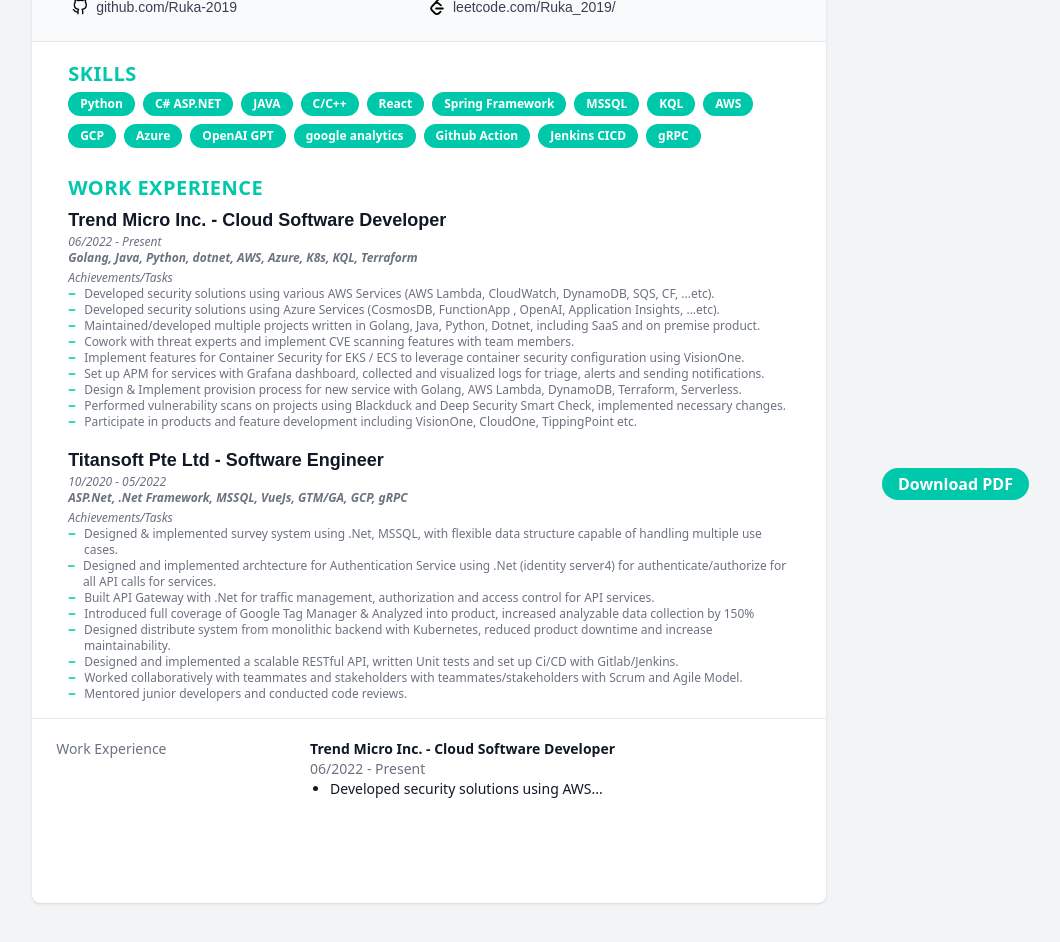
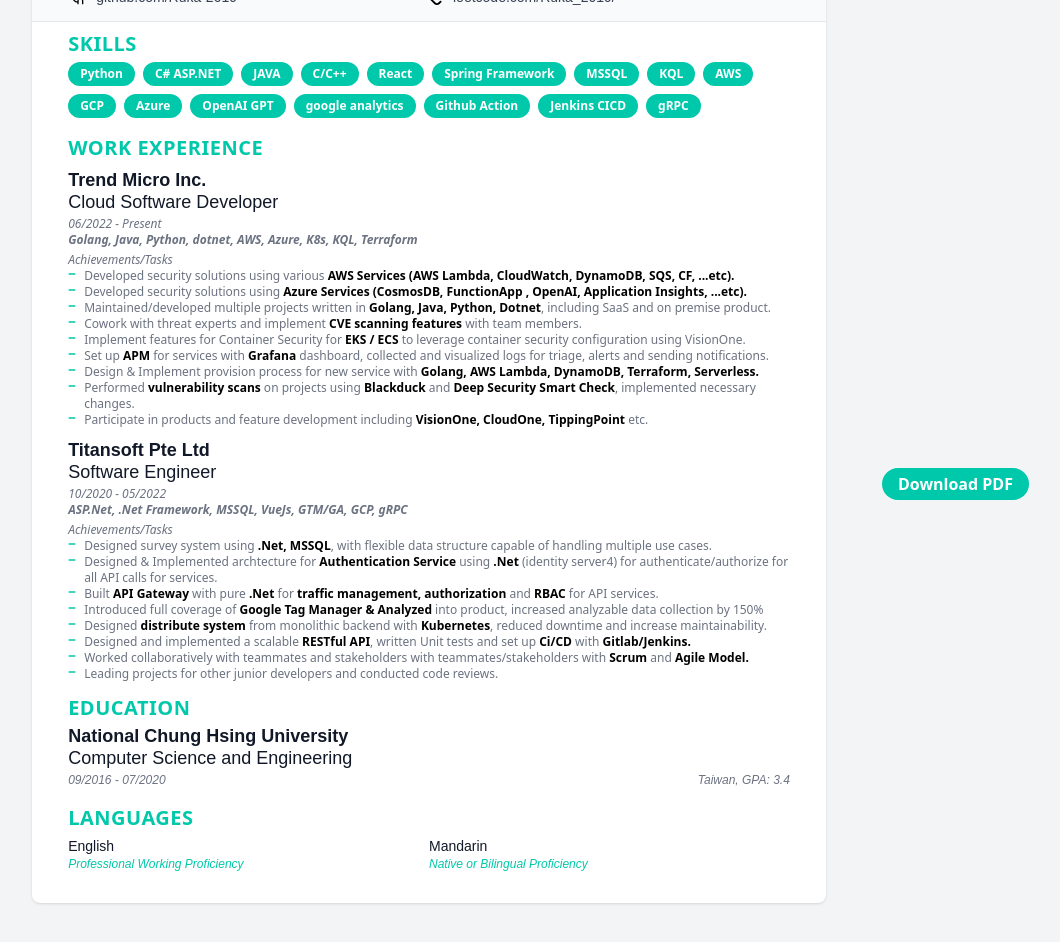
Before and after one commit to Ruka-2019/Ruka-Resume-maker, a React (Create React App) app: page / in a window 1280 px wide. Shown: the part 260-1202 px from the top of the page, without its empty margins (211-1271 px from the left). Built offline with nearby package versions, Linux system fonts and the light colour scheme.

Commit message:
Add other sections, fix bug for printing two pages

```diff
--- /dev/null
+++ b/src/component/EducationItem.tsx
@@ -0,0 +1,19 @@
+import React from "react";
+interface EducationItemProps {
+    institution: string;
+    degree: string;
+    dateRange: string[];
+    location: string;
+    gpa: string;
+}
+
+export const EducationItem: React.FC<EducationItemProps> = ({ institution, degree, dateRange, location, gpa }) => (
+    <div className="my-0">
+        <h3 className="text-lg font-bold text-gray-900 font-ubuntu">{institution}</h3>
+        <p className="text-lg text-gray-900 font-ubuntu -mt-1.5">{degree}</p>
+        <div className="flex justify-between items-center font-ubuntu">
+            <p className="text-xs font-light text-gray-500 italic font-ubuntu">{dateRange.join(' - ')}</p>
+            <p className="text-xs font-light text-gray-500 italic font-ubuntu">{location}, GPA: {gpa}</p>
+        </div>
+    </div>
+);
--- /dev/null
+++ b/src/component/LanguageItem.tsx
@@ -0,0 +1,13 @@
+import React from "react";
+
+interface LanguageItemProps {
+    language: string;
+    proficiency: string;
+}
+
+export const LanguageItem: React.FC<LanguageItemProps> = ({ language, proficiency }) => (
+    <div className="grid grid-cols-1">
+        <span className="text-sm text-gray-900 font-ubuntu">{language}</span>
+        <span className="text-xs text-gray-500 italic text-mainThemeColor font-ubuntu">{proficiency}</span>
+    </div>
+);
--- a/src/component/WorkExperienceItem.tsx
+++ b/src/component/WorkExperienceItem.tsx
@@ -1,5 +1,6 @@
 import React from "react";
 import { FaMinus } from "react-icons/fa";
+import {Console} from "inspector";
 
 interface WorkItemProps {
     comTitle: string;
@@ -9,19 +10,37 @@
     tasks: string[];
 }
 
-export const WorkItem: React.FC<WorkItemProps> = ({ comTitle, jobTitle, dateRange, skills, tasks }) => (
-    <div className="mb-4">
-        <h3 className="text-lg font-bold text-gray-900 font-ubuntu">{comTitle} - {jobTitle}</h3>
+export const WorkItem: React.FC<WorkItemProps> = ({ comTitle, jobTitle, dateRange, skills, tasks }) => {
+
+    const parseAndStyleTask = (task: string) => {
+        const parts = task.split(/(`.*?`)/);
+        const styledTask = parts.map(part => {
+            if (part.startsWith('`') && part.endsWith('`')) {
+                const text = part.slice(1, -1); // Remove backticks
+                return `<span style="font-weight: bold; color: black;">${text}</span>`;
+            }
+            return part;
+        }).join('');
+
+        return { __html: styledTask };
+    };
+
+    return (
+        <div className="mb-2">
+            <h3 className="text-lg font-bold text-gray-900 font-ubuntu">{comTitle}</h3>
+            <p className="text-lg text-gray-900 font-ubuntu -mt-1.5">{jobTitle}</p>
             <p className="text-xs font-light text-gray-500 italic">{dateRange.join(' - ')}</p>
             <p className="text-xs font-bold text-gray-500 italic italic mb-1">{skills.join(', ')}</p>
             <p className="text-xs font-light text-gray-500 italic">Achievements/Tasks</p>
-        <ul className="pl-0 text-xs text-gray-500">
+            <ul className="pl-0 text-xs text-gray-500" style={{ whiteSpace: 'pre-wrap' }}>
                 {tasks.map((task, index) => (
                     <li key={index} className="flex items-start">
-                    <FaMinus className="h-2 w-2 text-mainThemeColor mt-1 mr-2" />
-                    {task}
+                        <FaMinus className="h-2 w-2 text-mainThemeColor mt-0.6 mr-2"/>
+                        {/*{renderTaskWithStyle(task)}*/}
+                        <span className="flex-1" dangerouslySetInnerHTML={parseAndStyleTask(task)}></span>
                     </li>
                 ))}
             </ul>
         </div>
-);
+    )
+};
--- a/src/pages/Resume.tsx
+++ b/src/pages/Resume.tsx
@@ -7,8 +7,10 @@
 //@ts-ignore
 import html2pdf from 'html2pdf.js';
 import {WorkItem} from "../component/WorkExperienceItem";
+import {EducationItem} from "../component/EducationItem";
+import {LanguageItem} from "../component/LanguageItem";
 
-const ResumeBK = () => {
+const Resume = () => {
     const resumeRef = useRef(null);
     const printResume = () => {
         window.print();
@@ -19,21 +21,20 @@
         if (element) {
             // Use html2pdf options
             const options = {
-                margin:       0,
-                filename:     'resume.pdf',
-                image:        { type: 'jpeg', quality: 1 },
-                html2canvas:  {
+                margin: 0,
+                filename: 'resume.pdf',
+                image: {type: 'jpeg', quality: 1},
+                html2canvas: {
                     scale: 3,
-                    letterRendering: true
+                    letterRendering: true,
                 },
-                jsPDF:        { unit: 'mm', format: 'a4'}
+                jsPDF: {unit: 'mm', format: 'a4'}
             };
 
             // Create PDF
             html2pdf().from(element).set(options).save();
         }
     };
-
 
 
     const skills: string[] = ["Python", "C# ASP.NET", "JAVA", "C/C++", "React", "Spring Framework", "MSSQL", "KQL", "AWS", "GCP", "Azure", "OpenAI GPT", "google analytics", "Github Action", "Jenkins CICD", "gRPC"];
@@ -45,15 +46,15 @@
             dateRange: ["06/2022", "Present"],
             skills: ["Golang", "Java", "Python", "dotnet", "AWS", "Azure", "K8s", "KQL", "Terraform"],
             tasks: [
-                "Developed security solutions using various AWS Services (AWS Lambda, CloudWatch, DynamoDB, SQS, CF, ...etc).",
-                "Developed security solutions using Azure Services (CosmosDB, FunctionApp , OpenAI, Application Insights, ...etc).",
-                "Maintained/developed multiple projects written in Golang, Java, Python, Dotnet, including SaaS and on premise product.",
-                "Cowork with threat experts and implement CVE scanning features with team members.",
-                "Implement features for Container Security for EKS / ECS to leverage container security configuration using VisionOne.",
-                "Set up APM for services with Grafana dashboard, collected and visualized logs for triage, alerts and sending notifications.",
-                "Design & Implement provision process for new service with Golang, AWS Lambda, DynamoDB, Terraform, Serverless.",
-                "Performed vulnerability scans on projects using Blackduck and Deep Security Smart Check, implemented necessary changes.",
-                "Participate in products and feature development including VisionOne, CloudOne, TippingPoint etc."
+                "Developed security solutions using various `AWS Services (AWS Lambda, CloudWatch, DynamoDB, SQS, CF, ...etc).`",
+                "Developed security solutions using `Azure Services (CosmosDB, FunctionApp , OpenAI, Application Insights, ...etc).`",
+                "Maintained/developed multiple projects written in `Golang, Java, Python, Dotnet`, including SaaS and on premise product.",
+                "Cowork with threat experts and implement `CVE scanning features` with team members.",
+                "Implement features for Container Security for `EKS / ECS` to leverage container security configuration using VisionOne.",
+                "Set up `APM` for services with `Grafana` dashboard, collected and visualized logs for triage, alerts and sending notifications.",
+                "Design & Implement provision process for new service with `Golang, AWS Lambda, DynamoDB, Terraform, Serverless.`",
+                "Performed `vulnerability scans` on projects using `Blackduck` and `Deep Security Smart Check`, implemented necessary changes.",
+                "Participate in products and feature development including `VisionOne, CloudOne, TippingPoint` etc."
             ]
         },
         // Append another work item here or dynamically
@@ -61,20 +62,38 @@
             comTitle: "Titansoft Pte Ltd",
             jobTitle: "Software Engineer",
             dateRange: ["10/2020", "05/2022"],
-            skills: ["ASP.Net",".Net Framework","MSSQL","VueJs","GTM/GA","GCP","gRPC"],
+            skills: ["ASP.Net", ".Net Framework", "MSSQL", "VueJs", "GTM/GA", "GCP", "gRPC"],
             tasks: [
-                "Designed & implemented survey system using .Net, MSSQL, with flexible data structure capable of handling multiple use cases.",
-                "Designed and implemented archtecture for Authentication Service using .Net (identity server4) for authenticate/authorize for all API calls for services.",
-                "Built API Gateway with .Net for traffic management, authorization and access control for API services.",
-                "Introduced full coverage of Google Tag Manager & Analyzed into product, increased analyzable data collection by 150%",
-                "Designed distribute system from monolithic backend with Kubernetes, reduced product downtime and increase maintainability.",
-                "Designed and implemented a scalable RESTful API, written Unit tests and set up Ci/CD with Gitlab/Jenkins.",
-                "Worked collaboratively with teammates and stakeholders with teammates/stakeholders with Scrum and Agile Model.",
-                "Mentored junior developers and conducted code reviews."
+                "Designed survey system using `.Net, MSSQL`, with flexible data structure capable of handling multiple use cases.",
+                "Designed & Implemented archtecture for `Authentication Service` using `.Net` (identity server4) for authenticate/authorize for all API calls for services.",
+                "Built `API Gateway` with pure `.Net` for `traffic management, authorization` and `RBAC` for API services.",
+                "Introduced full coverage of `Google Tag Manager & Analyzed` into product, increased analyzable data collection by 150%",
+                "Designed `distribute system` from monolithic backend with `Kubernetes`, reduced downtime and increase maintainability.",
+                "Designed and implemented a scalable `RESTful API`, written Unit tests and set up `Ci/CD` with `Gitlab/Jenkins.`",
+                "Worked collaboratively with teammates and stakeholders with teammates/stakeholders with `Scrum` and `Agile Model.`",
+                "Leading projects for other junior developers and conducted code reviews."
             ]
         }
     ];
 
+    const education = [{
+        institution: "National Chung Hsing University",
+        degree: "Computer Science and Engineering",
+        dateRange: ["09/2016","07/2020"],
+        location: "Taiwan",
+        gpa: "3.4"
+    }];
+
+    const languages = [
+        {
+            language: "English",
+            proficiency: "Professional Working Proficiency",
+        },
+        {
+            language: "Mandarin",
+            proficiency: "Native or Bilingual Proficiency",
+        }
+    ];
 
 
     return (
@@ -85,14 +104,15 @@
             >
                 Download PDF
             </button>
-            <div ref={resumeRef} className="bg-white shadow overflow-hidden sm:rounded-lg "
+            <div className="bg-white shadow overflow-hidden sm:rounded-lg"
                  style={{width: '210mm', height: '297mm'}}>
+            <div ref={resumeRef}>
                 <div className="mt-3 mx-3 px-4 py-5 sm:px-6 border-b border-gray-200">
                     <h3 className="text-4xl text-gray-900 font-ubuntu">Jian Lin</h3>
                     <p className="mt-3 mb-4 max-w-2xl text-1.5xl text-gray-500 font-ubuntu">Software Engineer</p>
                     <p className="text-gray-700 text-1xl font-ubuntu">Computer Science and Engineering</p>
                 </div>
-                <div className="border-t border-b border-gray-200 px-10 py-5 bg-gray-50">
+                <div className="border-t border-b border-gray-200 px-10 py-2.5 bg-gray-50">
                     <div className="grid grid-cols-2 gap-y-1">
                         <ContactItem icon={FiMail} text="ruka9278@gmail.com"/>
                         <ContactItem icon={FiPhone} text="+886 933653596"/>
@@ -102,7 +122,7 @@
                         <ContactItem icon={SiLeetcode} text="leetcode.com/Ruka_2019/"/>
                     </div>
                 </div>
-                <div className="mx-3 pt-2.5">
+                <div className="mx-3 pt-0">
                     <div className="px-4 pt-2 sm:px-6">
                         <dt className="text-xl font-bold uppercase tracking-wide text-mainThemeColor">Skills</dt>
                     </div>
@@ -115,13 +135,12 @@
                         }
                     </dd>
                 </div>
-                <div className="mx-3 pt-2.5">
+                <div className="mx-3 pt-0">
                     <div className="px-4 py-1 sm:px-6">
                         <h2 className="text-xl font-bold uppercase tracking-wide text-mainThemeColor">Work
                             Experience</h2>
                     </div>
                     <div className="bg-white px-4 sm:grid sm:grid-cols-1 sm:gap-0 sm:px-6">
-
                         {workItems.map((item, index) => (
                             <WorkItem
                                 key={index}
@@ -132,39 +151,43 @@
                                 tasks={item.tasks}
                             />
                         ))}
-                        {/* Add more work experiences */}
                     </div>
-                    {/* Education Section */}
-                    {/* Repeat the pattern for education */}
                 </div>
+                <div className="mx-3 pt-0">
+                    <div className="px-4 mt-1 sm:px-6">
+                        <h2 className="text-xl font-bold uppercase tracking-wide text-mainThemeColor">Education</h2>
+                    </div>
+                    <div className="bg-white px-4 sm:grid sm:grid-cols-1 sm:gap-0 sm:px-6">
 
-
-                <div className="border-t border-gray-200">
-                    <dl>
-                        {/* Work Experience Section */}
-                        <div className="bg-white px-4 py-5 sm:grid sm:grid-cols-3 sm:gap-4 sm:px-6">
-                            <dt className="text-sm font-medium text-gray-500">Work Experience</dt>
-                            <dd className="mt-1 text-sm text-gray-900 sm:mt-0 sm:col-span-2">
-                                {/* Work items here */}
-                                <div className="mb-4">
-                                    <h4 className="text-sm font-bold text-gray-900">Trend Micro Inc. - Cloud Software
-                                        Developer</h4>
-                                    <p className="text-sm text-gray-500">06/2022 - Present</p>
-                                    <ul className="list-disc pl-5">
-                                        <li className="text-sm">Developed security solutions using AWS...</li>
-                                        {/* Add more work details */}
-                                    </ul>
-                                </div>
-                                {/* Add more work experiences */}
-                            </dd>
-                        </div>
-                        {/* Education Section */}
-                        {/* Repeat the pattern for education */}
-                    </dl>
+                        {education.map((item, index) => (
+                            <EducationItem
+                                institution={item.institution}
+                                degree={item.degree}
+                                dateRange={item.dateRange}
+                                location={item.location}
+                                gpa={item.gpa}
+                            />
+                        ))}
+                    </div>
                 </div>
+                <div className="mx-3 mt-4">
+                    <div className="px-4 mt-1 sm:px-6">
+                        <h2 className="text-xl font-bold uppercase tracking-wide text-mainThemeColor">Languages</h2>
+                    </div>
+                    <div className="bg-white px-4 pt-1 sm:grid sm:grid-cols-2 sm:gap-0 sm:px-6">
+                        {languages.map((item, index) => (
+                            <LanguageItem
+                                key={index}
+                                language={item.language}
+                                proficiency={item.proficiency}
+                            />
+                        ))}
+                    </div>
+                </div>
+            </div>
             </div>
         </div>
     );
 };
 
-export default ResumeBK;
+export default Resume;
--- a/tailwind.config.js
+++ b/tailwind.config.js
@@ -20,6 +20,9 @@
         skillTagBackground: '#00c8aa',
         skillTagText: '#ffffff',
       },
+      margin: {
+        '0.6': '0.15rem', // Assuming you want mt-0.6 to equal to 0.15rem
+      },
     },
   },
   variants: {
```
Lines whose indentation alone changed are shown as unchanged.
